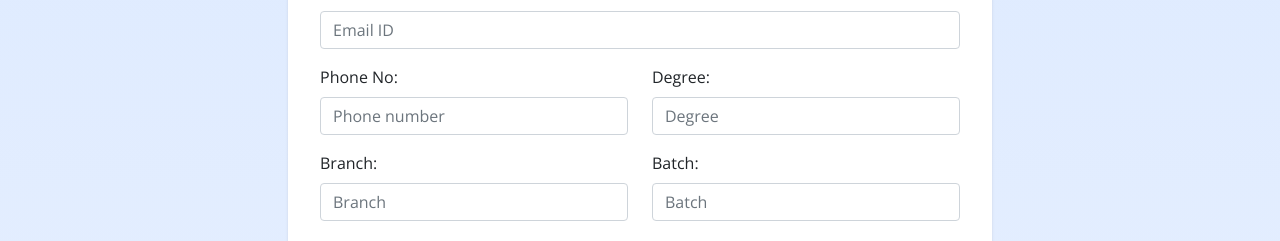
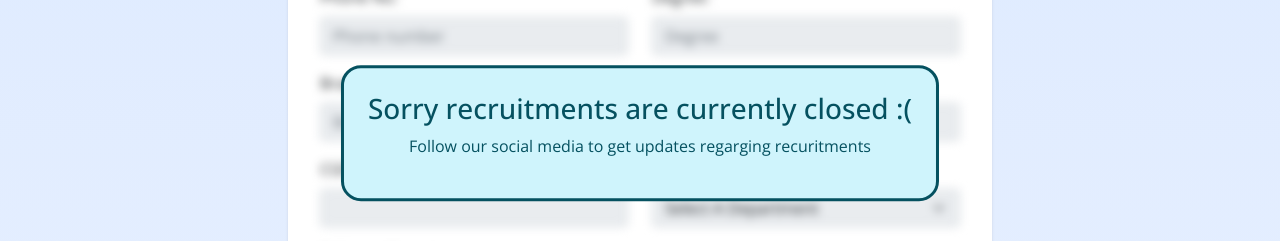
Before and after one commit to poseidon0z/CodeChef-VITC, a React (Create React App) app: page /joinus in a window 1280 px wide. Shown: the part 427-668 px from the top of the page. Built offline with nearby package versions, Linux system fonts and the light colour scheme.

Commit message:
Added blur and disabled message for recruitemnt form

```diff
--- a/src/Components/JoinForm.js
+++ b/src/Components/JoinForm.js
@@ -1,6 +1,7 @@
 import '../Styles/JoinForm.css';
 
 const JoinForm = () => {
+  var thing = false;
   const submitted = (event) => {
     event.preventDefault();
 
@@ -73,7 +74,9 @@ const JoinForm = () => {
     }
   };
   return (
+    <>
       <div className="box">
+        <div className="blur">
           <h2 className="recruitment-heading">Recruitment Form</h2>
           <p className="recruitment-content">
             Fill this form to apply to our club! We will get back to you after
@@ -86,6 +89,7 @@ const JoinForm = () => {
                   Name:
                 </label>
                 <input
+                  disabled
                   className="form-control"
                   type="text"
                   id="name"
@@ -102,6 +106,7 @@ const JoinForm = () => {
                   Registration No:
                 </label>
                 <input
+                  disabled
                   className="form-control"
                   type="text"
                   id="reg_no"
@@ -120,6 +125,7 @@ const JoinForm = () => {
                   VIT Email:
                 </label>
                 <input
+                  disabled
                   className="form-control"
                   type="email"
                   id="vit_email"
@@ -134,6 +140,7 @@ const JoinForm = () => {
                   Phone No:
                 </label>
                 <input
+                  disabled
                   className="form-control"
                   type="tel"
                   id="phone_no"
@@ -148,6 +155,7 @@ const JoinForm = () => {
                   Degree:
                 </label>
                 <input
+                  disabled
                   className="form-control"
                   type="text"
                   id="degree"
@@ -164,6 +172,7 @@ const JoinForm = () => {
                   Branch:
                 </label>
                 <input
+                  disabled
                   className="form-control"
                   type="text"
                   id="branch"
@@ -180,6 +189,7 @@ const JoinForm = () => {
                   Batch:
                 </label>
                 <input
+                  disabled
                   className="form-control"
                   type="text"
                   id="batch"
@@ -196,6 +206,7 @@ const JoinForm = () => {
                   CGPA:
                 </label>
                 <input
+                  disabled
                   className="form-control"
                   type="number"
                   step="0.01"
@@ -218,6 +229,7 @@ const JoinForm = () => {
                   id="department"
                   name="department"
                   required
+                  disabled
                 >
                   <option value="">Select A Department</option>
                   <option value="competitive_programming">
@@ -242,14 +254,21 @@ const JoinForm = () => {
                   id="experience"
                   name="experience"
                   rows="5"
+                  disabled
                 />
               </div>
             </div>
-        <button className="btn btn-primary" type="submit">
+            <button className="btn btn-primary" type="submit" disabled>
               Submit
             </button>
           </form>
         </div>
+      </div>
+      <div className="closed-thing alert alert-info">
+        <h3>Sorry recruitments are currently closed :(</h3>
+        <p>Follow our social media to get updates regarging recuritments</p>
+      </div>
+    </>
   );
 };
 
--- a/src/Styles/Join.css
+++ b/src/Styles/Join.css
@@ -1,5 +1,11 @@
 .joinarea {
-    padding-top: 150px;
+    padding-top: 70px;
     background-image: linear-gradient(#c6dcfea3, #d8e6ff99);
     padding-bottom: 50px;
 }
+
+@media screen and (max-width: 965px) {
+    .joinarea {
+        padding-top: 140px;
+    }
+}
--- a/src/Styles/JoinForm.css
+++ b/src/Styles/JoinForm.css
@@ -12,6 +12,21 @@ form {
     box-shadow: 0 1px 3px rgba(0, 0, 0, .1);
     border-radius: 8px;
     padding: 2em;
+}
+
+.blur {
+    filter: blur(5px);
+}
+
+.closed-thing {
+    position: absolute;
+    top: 70%;
+    left: 50%;
+    transform: translate(-50%, -50%);
+    text-align: center;
+    border: 3px solid #055160;
+    border-radius: 20px;
+    padding: 1.5em;
 }
 
 .recruitment-heading {
```
Lines whose indentation alone changed are shown as unchanged.
